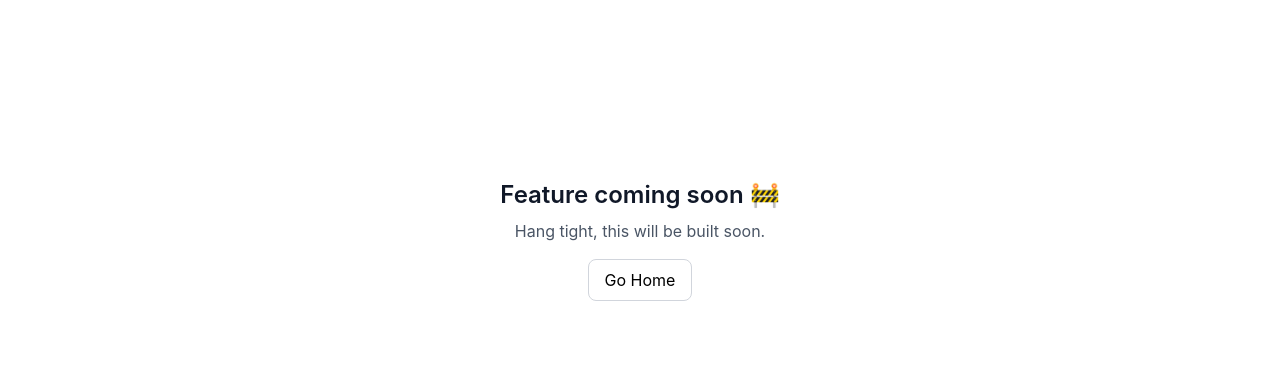
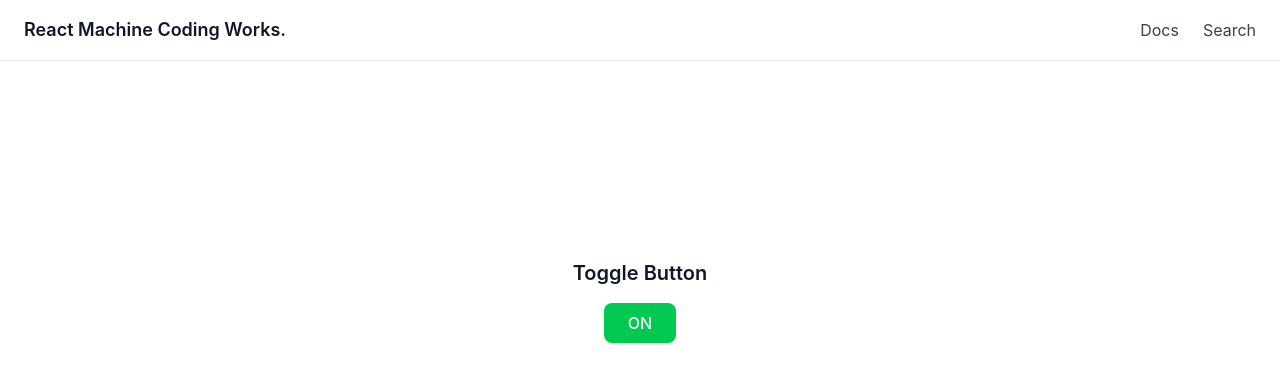
Before and after one commit to psudocode-monk/machine-coding-test, a React (Vite) app: page /toggle-button in a window 1280 px wide. Shown: the top 382 px of the page. Built offline with nearby package versions, Linux system fonts and the light colour scheme.

Commit message:
Update Toggle Button

```diff
--- a/src/App.jsx
+++ b/src/App.jsx
@@ -4,6 +4,7 @@ import CounterApp from "./pages/CounterApp";
 import LandingPage from "./components/LandingPage";
 import Dashboard from "./components/Dashboard";
 import Error from "./components/Error";
+import ToggleButton from "./pages/ToggleButton";
 
 const appRouter = createBrowserRouter([
   {
@@ -23,6 +24,10 @@ const appRouter = createBrowserRouter([
         path: "counter-app",
         element: <CounterApp />,
       },
+      {
+        path: "toggle-button",
+        element: <ToggleButton />,
+      },
     ],
   },
 ]);
--- /dev/null
+++ b/src/pages/ToggleButton.jsx
@@ -0,0 +1,22 @@
+import { useState } from "react";
+
+export default function ToggleButton() {
+  const [status, setStatus] = useState(false);
+
+  return (
+    <div className="min-h-[60vh] flex flex-col items-center justify-center">
+      <h1 className="text-xl font-semibold text-gray-900 mb-4">
+        Toggle Button
+      </h1>
+
+      <button
+        onClick={() => setStatus(!status)}
+        className={`px-6 py-2 rounded-lg text-white font-medium transition
+          ${status ? "bg-red-500 hover:bg-red-600" : "bg-green-500 hover:bg-green-600"}
+        `}
+      >
+        {status ? "OFF" : "ON"}
+      </button>
+    </div>
+  );
+}
```
